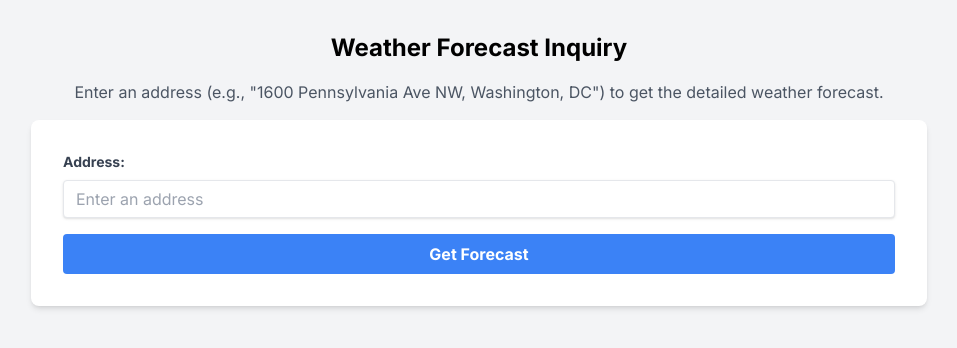
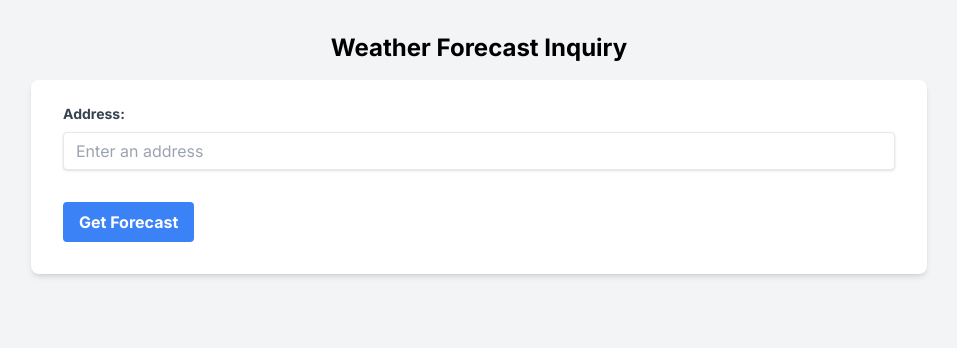
Before and after one commit to leb90/weather-geo, a Next.js app: page / in a window 1280 px wide. Shown: the top 348 px of the page, without its empty margins (161-1118 px from the left). Built offline with nearby package versions, Linux system fonts and the light colour scheme.

Commit message:
feat/ add 7 days

```diff
--- a/src/app/page.tsx
+++ b/src/app/page.tsx
@@ -1,13 +1,17 @@
 "use client";
 import React, { useState, ChangeEvent, FormEvent } from "react";
 
-interface WeatherData {
+interface WeatherPeriod {
   detailedForecast: string;
   shortForecast: string;
   temperature: number;
   temperatureUnit: string;
   icon: string;
   startTime: string;
+}
+
+interface WeatherData {
+  periods: WeatherPeriod[];
 }
 
 const Home: React.FC = () => {
@@ -50,7 +54,7 @@ const Home: React.FC = () => {
         throw new Error("Failed to fetch data");
       }
       const weatherData = await response.json();
-      setWeather(weatherData.properties.periods[0]);
+      setWeather(weatherData.properties);
     } catch (error: any) {
       setError(error.message || "Failed to fetch data");
     } finally {
@@ -61,24 +65,10 @@ const Home: React.FC = () => {
   return (
     <main className="min-h-screen bg-gray-100 p-8">
       <div className="max-w-4xl mx-auto">
-        <h1 className="text-2xl font-bold text-center mb-4">
-          Weather Forecast Inquiry
-        </h1>
-        <p className="text-gray-600 text-center mb-4">
-          Enter an address (e.g., &quot;1600 Pennsylvania Ave NW, Washington,
-          DC&quot;) to get the detailed weather forecast.
-        </p>
-        <form
-          onSubmit={handleFormSubmit}
-          className="bg-white shadow-md rounded-lg p-8 mb-4"
-        >
+        <h1 className="text-2xl font-bold text-center mb-4">Weather Forecast Inquiry</h1>
+        <form onSubmit={handleFormSubmit} className="bg-white shadow-md rounded-lg px-8 pt-6 pb-8 mb-4">
           <div className="mb-4">
-            <label
-              htmlFor="address"
-              className="block text-gray-700 text-sm font-bold mb-2"
-            >
-              Address:
-            </label>
+            <label htmlFor="address" className="block text-gray-700 text-sm font-bold mb-2">Address:</label>
             <input
               type="text"
               id="address"
@@ -91,7 +81,7 @@ const Home: React.FC = () => {
           </div>
           <button
             type="submit"
-            className="w-full bg-blue-500 hover:bg-blue-700 text-white font-bold py-2 px-4 rounded focus:outline-none focus:shadow-outline"
+            className="bg-blue-500 hover:bg-blue-700 text-white font-bold py-2 px-4 rounded focus:outline-none focus:shadow-outline mt-4"
             disabled={loading}
           >
             Get Forecast
@@ -109,21 +99,19 @@ const Home: React.FC = () => {
         )}
         {weather && (
           <div className="mt-4 p-4 bg-white rounded-lg shadow-lg">
-            <h2 className="text-lg font-bold">Detailed Forecast:</h2>
-            <img
-              src={weather.icon}
-              alt="Weather icon"
-              className="mx-auto w-20 h-20"
-            />
-            <p className="text-sm">
-              Temperature: {weather.temperature}°{weather.temperatureUnit} /{" "}
-              {Math.round(((weather.temperature - 32) * 5) / 9)}°C
-            </p>
-            <p className="text-sm">{weather.shortForecast}</p>
-            <p className="text-sm">{weather.detailedForecast}</p>
-            <p className="text-sm">
-              Start Time: {new Date(weather.startTime).toLocaleString()}
-            </p>
+            <h2 className="text-lg font-bold">7-Day Detailed Forecast:</h2>
+            {weather.periods.map((period, index) => (
+              <div key={index} className="mt-4 p-2 border-b last:border-b-0">
+                <h3 className="font-bold">{new Date(period.startTime).toLocaleDateString()}</h3>
+                <img src={period.icon} alt="Weather icon" className="mx-auto w-20 h-20" />
+                <p className="text-sm">
+                  Temperature: {period.temperature}°{period.temperatureUnit} /{" "}
+                  {Math.round(((period.temperature - 32) * 5) / 9)}°C
+                </p>
+                <p className="text-sm">{period.shortForecast}</p>
+                <p className="text-sm">{period.detailedForecast}</p>
+              </div>
+            ))}
           </div>
         )}
       </div>
```
